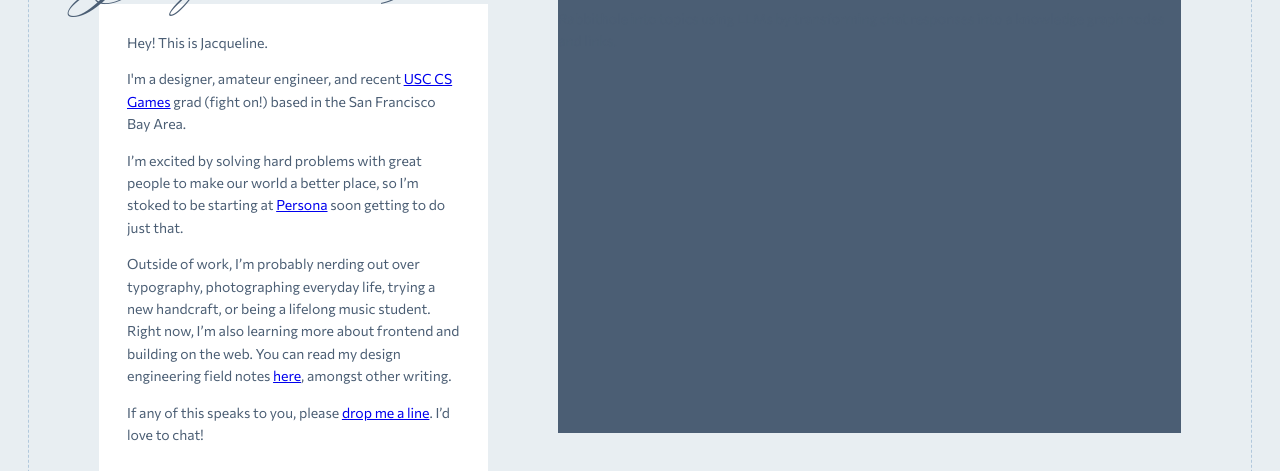
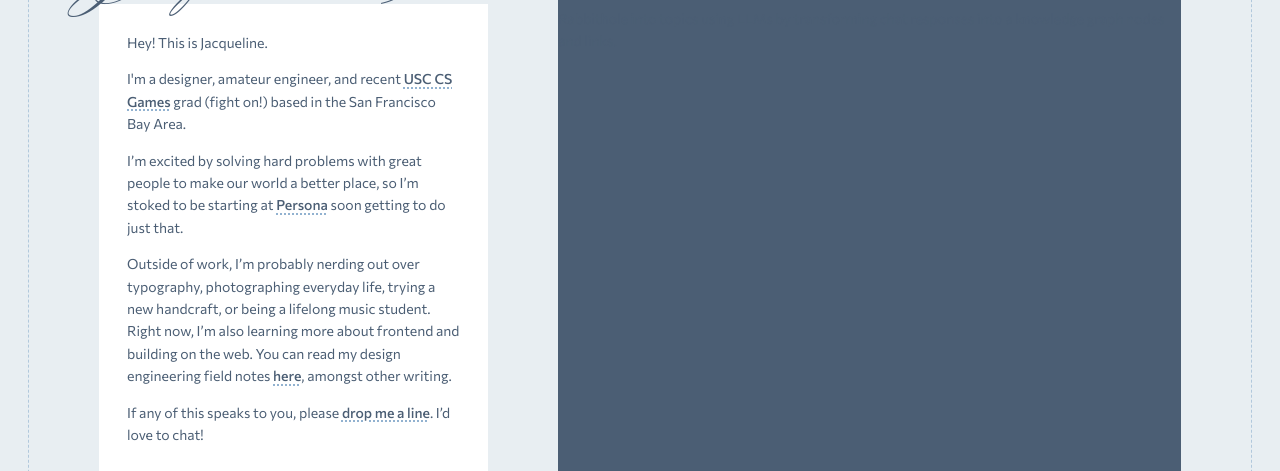
Before and after one commit to jacquelineguo7/jacquelineguo.com, a SvelteKit app: page / in a window 1280 px wide. Shown: the part 164-635 px from the top of the page. Built offline with nearby package versions, Linux system fonts and the light colour scheme.

Commit message:
style notes / writing section, add links

```diff
--- a/src/app.css
+++ b/src/app.css
@@ -6,12 +6,19 @@
     font-display: swap;
 }
 
-
 @font-face {
     font-family: 'Hershey-Triplex-Italic-Bold';
     src: url('/fonts/HersheyNoaillesTimes-Triplex-Italic-Bold-Static.otf') format('opentype');
     font-weight: bold;
     font-style: italic;
+    font-display: swap;
+}
+
+@font-face {
+    font-family: 'Hershey-Simplex-Light';
+    src: url('/fonts/HersheyNoaillesTimes-Simplex-Regular-Static.otf') format('opentype');
+    font-weight: bold;
+    font-style: normal;
     font-display: swap;
 }
 
@@ -24,7 +31,7 @@
 }
 
 @font-face {
-    font-family: 'Monsieur';
+    font-family: 'Monsieur-La-Doulaise';
     src: url('/fonts/MonsieurLaDoulaise-Static.ttf') format('truetype');
     font-weight: normal;
     font-style: normal;
@@ -38,8 +45,15 @@
     --tertiary--blue: #68819D;
     --barelythere--white: #F9FAFB;
     --primary--burgundy: #932823;
+    --primary--burgundy--64: #93292364;
     --barelythere--yellow: #FAF9F1;
-    --yellow-outline: #E0DAB6;
+    --yellow--outline: #E0DAB6;
+    --hover--blue: #F0F5F6;
 
     font-size: 87.5%;
+
+    --duration-fast: 300ms;
+    --duration-base: 500ms;
+    --duration-slow: 800ms;
+    --ease-out: cubic-bezier(0.16, 1, 0.3, 1);
 }
--- a/src/routes/+page.svelte
+++ b/src/routes/+page.svelte
@@ -24,9 +24,15 @@
                 <div class="zigzag" id="notes">
                     <h2>Notes from the Garden</h2>
                     <ol>
-                        <li>Design Engineering Fieldnotes</li>
-                        <li>Graduating from USC? A checklist, so you can enjoy your time left</li>
-                        <li>Don’t delegate understanding</li>
+                        <li class="article li-top">
+                            <a href={resolve('/writing')} class="article-link">Design Engineering Fieldnotes</a>
+                        </li>
+                        <li class="article">
+                            <a href={resolve('/writing')} class="article-link">Graduating from USC? A checklist, so you can enjoy your time left</a>
+                        </li>
+                        <li class="article">
+                            <a href={resolve('/writing')} class="article-link">Don’t delegate understanding</a>
+                        </li>
                     </ol>
                 </div>
             </div>
@@ -120,7 +126,7 @@
     #name {
         margin: 0;
         padding: 0;
-        font-family: 'Monsieur';
+        font-family: 'Monsieur-La-Doulaise';
         font-size: 5.4rem;
         font-weight: 400;
         color: var(--primary--blue);
@@ -155,11 +161,7 @@
         border-bottom: 2px dotted var(--secondary--blue);
     }
 
-    #notes {
-        background-color: var(--barelythere--yellow);
-        padding: 2rem;
-        color: var(--primary--burgundy)
-    }
+
 
     .zigzag {
         --s: 0.6rem;  /* control the size of the spikes */
@@ -172,7 +174,6 @@
             calc(2*var(--s)) calc(-1*var(--s))/calc(4*var(--s)) 100% intersect,
             repeating-conic-gradient(from atan(-.5) at var(--s),var(--_m))
             calc(-1*var(--s)) calc(2*var(--s))/100% calc(4*var(--s));
-
     }
 
     #selected-work {
@@ -187,7 +188,61 @@
         flex-direction: column;
     }
 
+    .inline-link {
+        color: var(--primary--blue);
+        font-weight: 500;
+        text-decoration: underline dotted var(--secondary--blue);
+        text-underline-offset: 3px;
+        text-decoration-thickness: 2px;
 
+        transition:
+        background-color var(--duration-base) var(--ease-out);
+    }
+
+    .inline-link:hover {
+        color: var(--primary--blue);
+        background-color: var(--hover--blue);
+    }
+
+    #notes {
+        background-color: var(--barelythere--yellow);
+        padding: 2rem 0 2rem 0;
+        color: var(--primary--burgundy)
+    }
+
+    #notes h2 {
+        padding: 0 2rem 0 2rem;
+    }
+
+    #notes ol {
+        list-style: none;
+        counter-reset: notes;
+        margin: 0;
+        padding: 0;
+    }
+
+    #notes .article-link {
+        text-decoration: none;
+        font-family: 'Commissioner', sans-serif;
+        color: var(--primary--burgundy);
+        line-height: 160%;
+        padding: 0.5rem 2rem 0.5rem 2rem;
+        border-bottom: 0.4px solid var(--primary--burgundy--64);
+        counter-increment: notes;
+        display: flex;            /* keeps number + text aligned as columns */
+    }
+
+    .li-top {
+        border-top: 0.4px solid var(--primary--burgundy--64);
+    }
+
+    #notes .article-link::before {
+        content: "(" counter(notes) ") ";
+        font-family: 'Hershey-Triplex-Bold';   /* the separate font */
+        flex-shrink: 0;
+        line-height: 170%;
+        margin-right: 0.5rem;
+    }
 
 
 </style>
```
Also changed, not shown: static/fonts/HersheyNoaillesTimes-Simplex-Regular-Static.otf (added).
